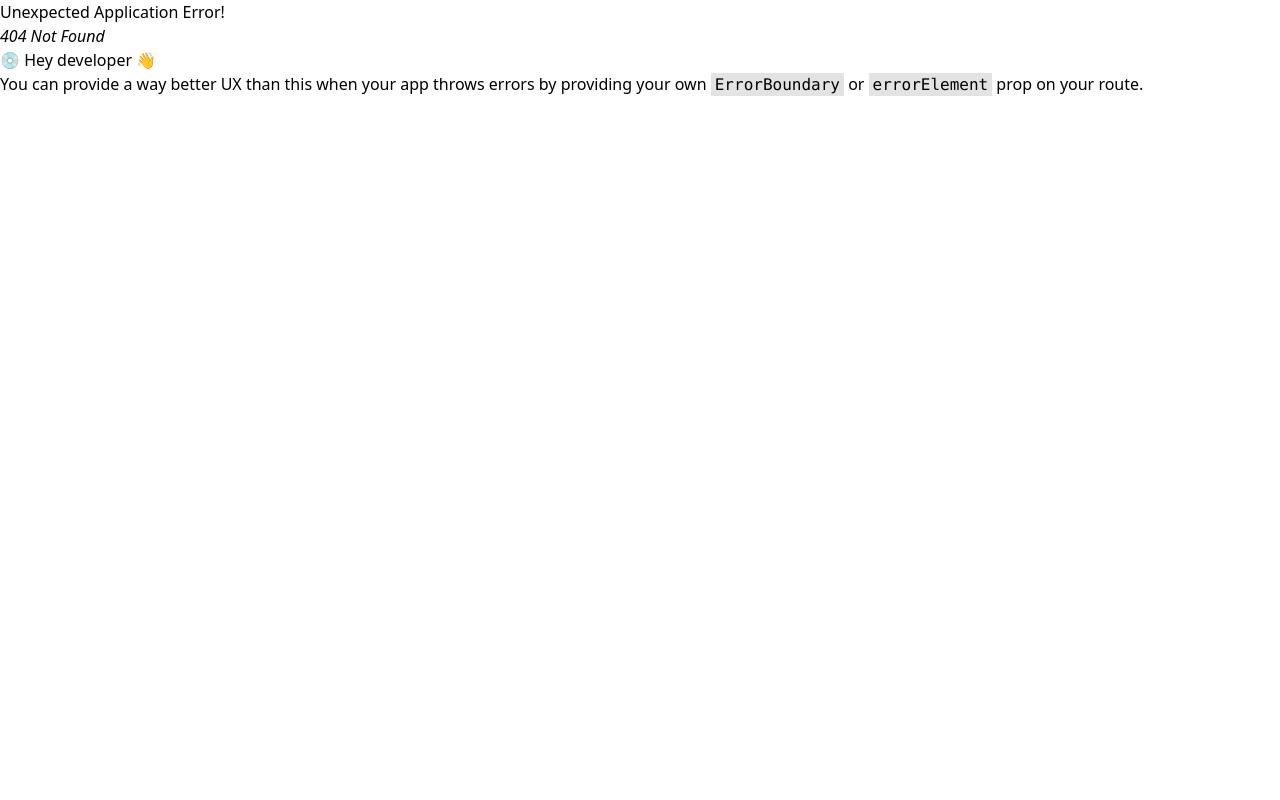
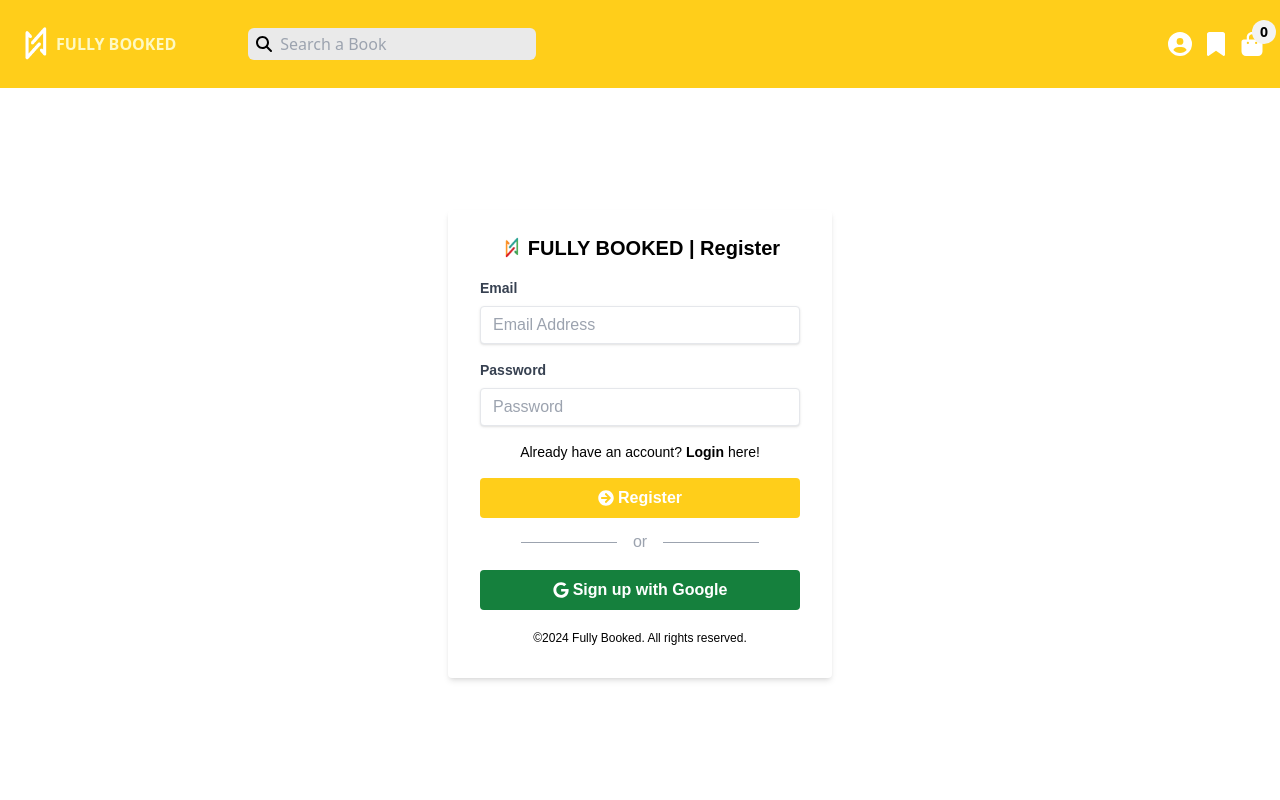
Before and after one commit to CocoMeme/Fully-Booked---IPT1, a React (Vite) app in the folder frontend/: page /register in a window 1280 px wide. Before the commit this address had no page. Shown: the top 800 px of the page. Built offline with nearby package versions, Linux system fonts and the light colour scheme; a web font is replaced by a local one.

Commit message:
Login & Register

```diff
--- a/frontend/package.json
+++ b/frontend/package.json
@@ -12,6 +12,7 @@
   "dependencies": {
     "react": "^18.3.1",
     "react-dom": "^18.3.1",
+    "react-hook-form": "^7.53.1",
     "react-icons": "^5.3.0",
     "react-router-dom": "^6.27.0",
     "swiper": "^11.1.14"
--- a/frontend/src/App.css
+++ b/frontend/src/App.css
@@ -31,9 +31,30 @@
     font-size: 16px !important;
 }
 
+@keyframes gradientWave {
+    0% {
+        background-position: 0% 50%;
+    }
+    100% {
+        background-position: 200% 50%;
+    }
+}
+
 .btn-primary {
-    @apply bg-primary  px-12 py-2 rounded-md text-base font-secondary font-bold hover:bg-secondary hover:text-white transition-all duration-200 cursor-pointer
+    @apply bg-primary px-12 py-2 rounded-md text-base font-secondary font-bold transition-all duration-200 cursor-pointer;
 }
+
+.btn-primary:hover {
+    background: linear-gradient(90deg, yellow, red, green, yellow);
+    background-size: 200% 200%;
+    animation: gradientWave 1s linear infinite;
+    color: white;
+}
+
+
+
+
+
 
 .html{
    scroll-behavior: smooth;
--- a/frontend/src/components/Footer.jsx
+++ b/frontend/src/components/Footer.jsx
@@ -13,7 +13,7 @@ const Footer = () => {
           <div className='flex items-center'>
             <img src="/android-chrome-512x512.png" alt="Logo" className="mb-5 w-36" />
             <div className='items-center'>
-              <h1 className='font-extrabold text-2xl mb-5'>
+              <h1 className='font-extrabold text-4xl mb-5'>
                   <span className="bg-gradient-to-r from-yellow-400 to-red-500 bg-clip-text text-transparent">FULLY</span><br/>
                   <span className="bg-gradient-to-r from-green-300 to-green-700 bg-clip-text text-transparent">BOOKED</span>
               </h1>
--- /dev/null
+++ b/frontend/src/components/Login.jsx
@@ -0,0 +1,90 @@
+import React, { useState } from 'react'
+import { Link } from 'react-router-dom'
+
+import { useForm } from "react-hook-form";
+
+import { FaGoogle } from "react-icons/fa6";
+import { FaArrowCircleRight } from "react-icons/fa";
+
+
+const Login = () => {
+
+    const [message, setMessage] = useState()
+    const { register, handleSubmit, watch, formState: { errors } } = useForm();
+
+    const onSubmit = data => console.log(data);
+
+    const handleGoogleSignIn = () => {
+
+    }
+
+
+  return (
+    <div className='h-[calc(100vh-120px)] flex justify-center items-center'>
+        <div className='w-full max-w-sm mx-auto bg-white shadow-md rounded px-8 pt-6 pb-8 mb-4'>
+            <div className='flex items-center justify-center mb-4'>
+                <img src="/android-chrome-512x512.png" alt="" className='size-6 mr-1'/>
+                <h2 className='text-xl font-semibold'>FULLY BOOKED | Login</h2>
+            </div>
+
+
+            <form onSubmit={handleSubmit(onSubmit)}>
+                <div className='mb-4'>
+                    <label className='block text-gray-700 text-sm font-bold mb-2'
+                    htmlFor="email">Email</label>
+                    <input
+                    {...register("email", { required: true })}
+                    type="email" name='email' id='email' placeholder='Email Address'
+                    className='shadow appearance-none border rounded w-full py-2 px-3
+                    leading-tight focus:outline-none focus:shadow'/>
+                </div>
+                <div className='mb-4'>
+                    <label className='block text-gray-700 text-sm font-bold mb-2'
+                    htmlFor="password">Password</label>
+                    <input
+                    {...register("password", { required: true })}
+                    type="password" name='password' id='password' placeholder='Password'
+                    className='shadow appearance-none border rounded w-full py-2 px-3
+                    leading-tight focus:outline-none focus:shadow'/>
+                </div>
+                {
+                    message && <p className='text-red-500 text-xs italic mb-3'>{message}</p>
+                }
+
+                <p className='align-baseline font-medium mt-4 text-sm text-center'>Haven't an account? <Link to="/register" className='font-extrabold hover:text-green-500'>Register</Link> here!</p>
+
+                <div className='mt-4'>
+                    <button className=' w-full flex flex-wrap gap-1 items-center justify-center bg-primary hover:bg-red-500 text-white
+                    font-bold py-2 px-8 rounded focus:outline-none transition-all duration-200 cursor-pointer'>
+                    <img src="/FullyBooked-white.png" alt="" className='size-5'/>
+                    Login
+                    </button>
+                </div>
+
+            </form>
+            <div className="flex items-center justify-center space-x-4 pt-3">
+                <div className="border-t border-gray-400 w-24"></div>
+                <span className="text-gray-400">or</span>
+                <div className="border-t border-gray-400 w-24"></div>
+            </div>
+
+
+            {/* googel signin */}
+            <div className='mt-4'>
+                <button
+                onClick={handleGoogleSignIn}
+                className='w-full flex flex-wrap gap-1 items-center justify-center bg-green-700 text-white transition-all duration-200 cursor-pointer
+                font-bold py-2 px-4 rounded focus:outline-none hover:bg-green-900'>
+                    <FaGoogle />
+                    Sign in with Google
+                </button>
+            </div>
+
+            <p className='mt-5 text-center text-grey-500 text-xs'>©2024 Fully Booked. All rights reserved.</p>
+
+        </div>
+    </div>
+  )
+}
+
+export default Login
--- a/frontend/src/components/Navbar.jsx
+++ b/frontend/src/components/Navbar.jsx
@@ -22,9 +22,21 @@ const Navbar = () => {
         <nav className="flex justify-between items-center max-w-screen-2xl mx-auto">
             {/* left side */}
             <div className="flex items-center md:gap-16 gap-4">
-                <Link to="/">
-                <img src="/android-chrome-512x512.png" alt="" className="size-10"/>
-                </Link>
+
+              <div className="flex items-center">
+                <div>
+                  <Link to="/">
+                    <img src="/FullyBooked-white.png" alt="" className="size-10"/>
+                  </Link>
+                </div>
+                <div>
+                  <Link to="/">
+                    <h3 className="font-bold text-yellow-100">FULLY BOOKED</h3>
+                  </Link>
+                </div>
+
+              </div>
+
 
                 {/* search */}
                 <div className="relative sm:w-72 w-40 space-x-2">
--- /dev/null
+++ b/frontend/src/components/Register.jsx
@@ -0,0 +1,92 @@
+import React, { useState } from 'react';
+
+import { Link } from 'react-router-dom'
+
+import { useForm } from "react-hook-form";
+
+import { FaGoogle } from "react-icons/fa6";
+import { FaArrowCircleRight } from "react-icons/fa";
+
+
+
+const Register = () => {
+
+    const [message, setMessage] = useState()
+    const { register, handleSubmit, watch, formState: { errors } } = useForm();
+
+    const onSubmit = data => console.log(data);
+
+    const handleGoogleSignIn = () => {
+
+    }
+
+
+  return (
+    <div className='h-[calc(100vh-120px)] flex justify-center items-center'>
+        <div className='w-full max-w-sm mx-auto bg-white shadow-md rounded px-8 pt-6 pb-8 mb-4'>
+            <div className='flex items-center justify-center mb-4'>
+                <img src="/android-chrome-512x512.png" alt="" className='size-6 mr-1'/>
+                <h2 className='text-xl font-semibold'>FULLY BOOKED | Register</h2>
+            </div>
+
+
+            <form onSubmit={handleSubmit(onSubmit)}>
+                <div className='mb-4'>
+                    <label className='block text-gray-700 text-sm font-bold mb-2'
+                    htmlFor="email">Email</label>
+                    <input
+                    {...register("email", { required: true })}
+                    type="email" name='email' id='email' placeholder='Email Address'
+                    className='shadow appearance-none border rounded w-full py-2 px-3
+                    leading-tight focus:outline-none focus:shadow'/>
+                </div>
+                <div className='mb-4'>
+                    <label className='block text-gray-700 text-sm font-bold mb-2'
+                    htmlFor="password">Password</label>
+                    <input
+                    {...register("password", { required: true })}
+                    type="password" name='password' id='password' placeholder='Password'
+                    className='shadow appearance-none border rounded w-full py-2 px-3
+                    leading-tight focus:outline-none focus:shadow'/>
+                </div>
+                {
+                    message && <p className='text-red-500 text-xs italic mb-3'>{message}</p>
+                }
+
+                <p className='align-baseline font-medium mt-4 text-sm text-center'>Already have an account? <Link to="/login" className='font-extrabold hover:text-green-500'>Login</Link> here!</p>
+
+                <div className='mt-4'>
+                    <button className=' w-full flex flex-wrap gap-1 items-center justify-center bg-primary hover:bg-red-500 text-white
+                    font-bold py-2 px-8 rounded focus:outline-none transition-all duration-200 cursor-pointer'>
+                    <FaArrowCircleRight/>
+                    Register
+                    </button>
+                </div>
+
+            </form>
+            <div className="flex items-center justify-center space-x-4 pt-3">
+                <div className="border-t border-gray-400 w-24"></div>
+                <span className="text-gray-400">or</span>
+                <div className="border-t border-gray-400 w-24"></div>
+            </div>
+
+
+            {/* googel signin */}
+            <div className='mt-4'>
+                <button
+                onClick={handleGoogleSignIn}
+                className='w-full flex flex-wrap gap-1 items-center justify-center bg-green-700 text-white transition-all duration-200 cursor-pointer
+                font-bold py-2 px-4 rounded focus:outline-none hover:bg-green-900'>
+                    <FaGoogle />
+                    Sign up with Google
+                </button>
+            </div>
+
+            <p className='mt-5 text-center text-grey-500 text-xs'>©2024 Fully Booked. All rights reserved.</p>
+
+        </div>
+    </div>
+  )
+}
+
+export default Register
--- a/frontend/src/pages/books/BookCard.jsx
+++ b/frontend/src/pages/books/BookCard.jsx
@@ -21,6 +21,7 @@ const BookCard = ({book}) => {
             </div>
 
             <div>
+                <div className='w-40 h-[4px] bg-primary mb-5'></div>
                 <Link to={`/books/${book._id}`}>
                     <h3 className="text-xl font-semibold hover:text-blue-600 mb-3">
                         {book?.title}
--- a/frontend/src/pages/home/Banner.jsx
+++ b/frontend/src/pages/home/Banner.jsx
@@ -27,7 +27,7 @@ const Banner = () => {
 
 
             <div className='ml-6'>
-                <h1 className='md:text-5xl text-2xl font-medium mb-7'>Welcome to our shop!</h1>
+                <h1 className='md:text-5xl text-2xl font-medium mb-7'>Newly Released Books!</h1>
                 <p className='mb-10'>
                     Its time to update your reading list with some of the latest and greatest releases in the literary world.
                     From heart-pumping thrillers to captivating memoirs, this weeks new releases offer something for everyone
```
Also changed, not shown: frontend/src/routers/router.jsx (+10 -0 lines), frontend/public/FullyBooked-white.png (added), 1 other file (tests, documents, lock files or other folders).
